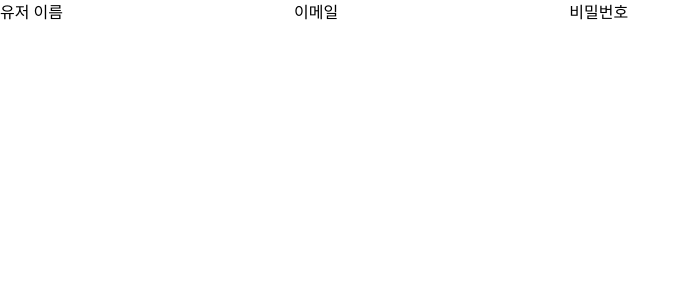
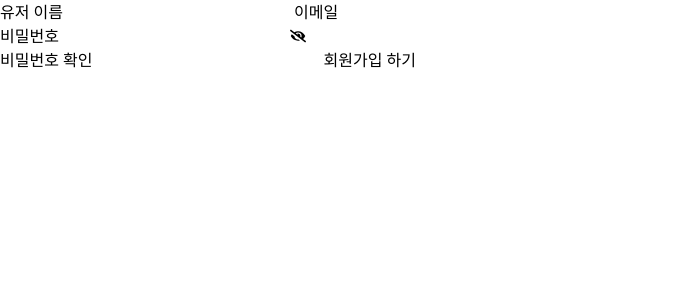
Before and after one commit to sinwoojin/Rhythm_2, a Next.js app: page /sign-up in a window 1280 px wide. Shown: the top 300 px of the page, without its empty margins (0-689 px from the left). Built offline with nearby package versions, Linux system fonts and the light colour scheme; no server answers.

Commit message:
reat: 회원가입 폼 완성

```diff
--- a/app/(providers)/(root)/(auth)/sign-up/page.tsx
+++ b/app/(providers)/(root)/(auth)/sign-up/page.tsx
@@ -1,18 +1,95 @@
 "use client";
+import { ComponentProps, useState } from "react";
+import { FaEye, FaEyeSlash } from "react-icons/fa";
+
+const regEmail =
+	/^[0-9a-zA-Z]([-_.]?[0-9a-zA-Z])*@[0-9a-zA-Z]([-_.]?[0-9a-zA-Z])*\.[a-zA-Z]{2,3}$/i;
 
 function SignUpPage() {
+	const [email, setEmail] = useState("");
+	const [password, setPassword] = useState("");
+	const [passwordConfirm, setPasswordConfirm] = useState("");
+	const [visible, setVisible] = useState(false);
+	const [type, setType] = useState("password");
+
+	const handleChangeEmail: ComponentProps<"input">["onChange"] = (e) => {
+		const email = e.target.value;
+		setEmail(email);
+	};
+
+	const handleChangePassword: ComponentProps<"input">["onChange"] = (e) => {
+		const password = e.target.value;
+		setPassword(password);
+	};
+
+	const handleChangePasswordConfirm: ComponentProps<"input">["onChange"] = (
+		e
+	) => {
+		const passwordConfirm = e.target.value;
+		setPasswordConfirm(passwordConfirm);
+	};
+
+	const handleClickSignUp: ComponentProps<"button">["onClick"] = (e) => {
+		e.preventDefault();
+
+		if (!regEmail.test(email))
+			return alert(
+				"잘못된 이메일 주소입니다. example@email.com 형식으로 입력되었는지 확인하세요."
+			);
+
+		if (password !== passwordConfirm)
+			return alert("비밀번호를 맞게 입력해주세요");
+
+		const data = {
+			email,
+			password,
+		};
+
+		console.log(data);
+	};
+
+	const isClickPasswordToggle = () => {
+		if (visible) {
+			setType("password");
+			setVisible(false);
+		} else {
+			setType("text");
+			setVisible(true);
+		}
+		console.log(visible);
+	};
+
 	return (
 		<form>
 			<label htmlFor="userName">유저 이름</label>
 			<input type="text" id="userName" />
-
 			<label htmlFor="email">이메일</label>
-			<input type="text" id="email" />
-
-			<label htmlFor="password">비밀번호</label>
-			<input type="password" id="password" />
-
-			<label htmlFor="passwordFirm"></label>
+			<input
+				type="text"
+				id="email"
+				value={email}
+				onChange={handleChangeEmail}
+			/>
+			<div className="flex items-center">
+				<label htmlFor="password">비밀번호</label>
+				<input
+					type={type}
+					id="password"
+					value={password}
+					onChange={handleChangePassword}
+				/>
+				<div onClick={isClickPasswordToggle}>
+					{visible ? <FaEye /> : <FaEyeSlash />}
+				</div>
+			</div>
+			<label htmlFor="passwordConfirm">비밀번호 확인</label>
+			<input
+				type="password"
+				id="passwordConfirm"
+				value={passwordConfirm}
+				onChange={handleChangePasswordConfirm}
+			/>
+			<button onClick={handleClickSignUp}>회원가입 하기</button>
 		</form>
 	);
 }
--- a/package.json
+++ b/package.json
@@ -15,6 +15,7 @@
     "next": "14.2.15",
     "react": "^18",
     "react-dom": "^18",
+    "react-icons": "^5.3.0",
     "zustand": "^5.0.0-rc.2"
   },
   "devDependencies": {
```
Also changed, not shown: 1 other file (tests, documents, lock files or other folders).
